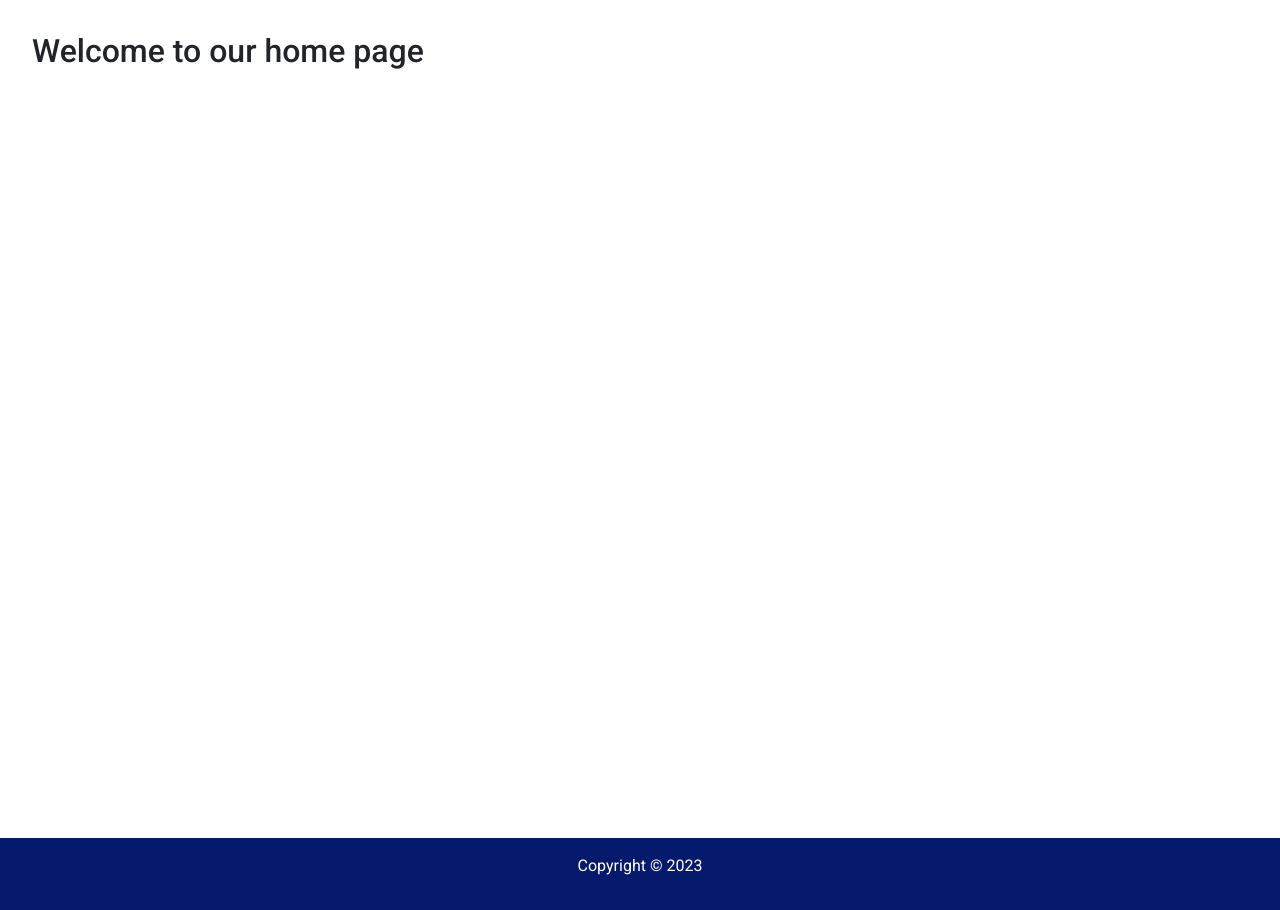
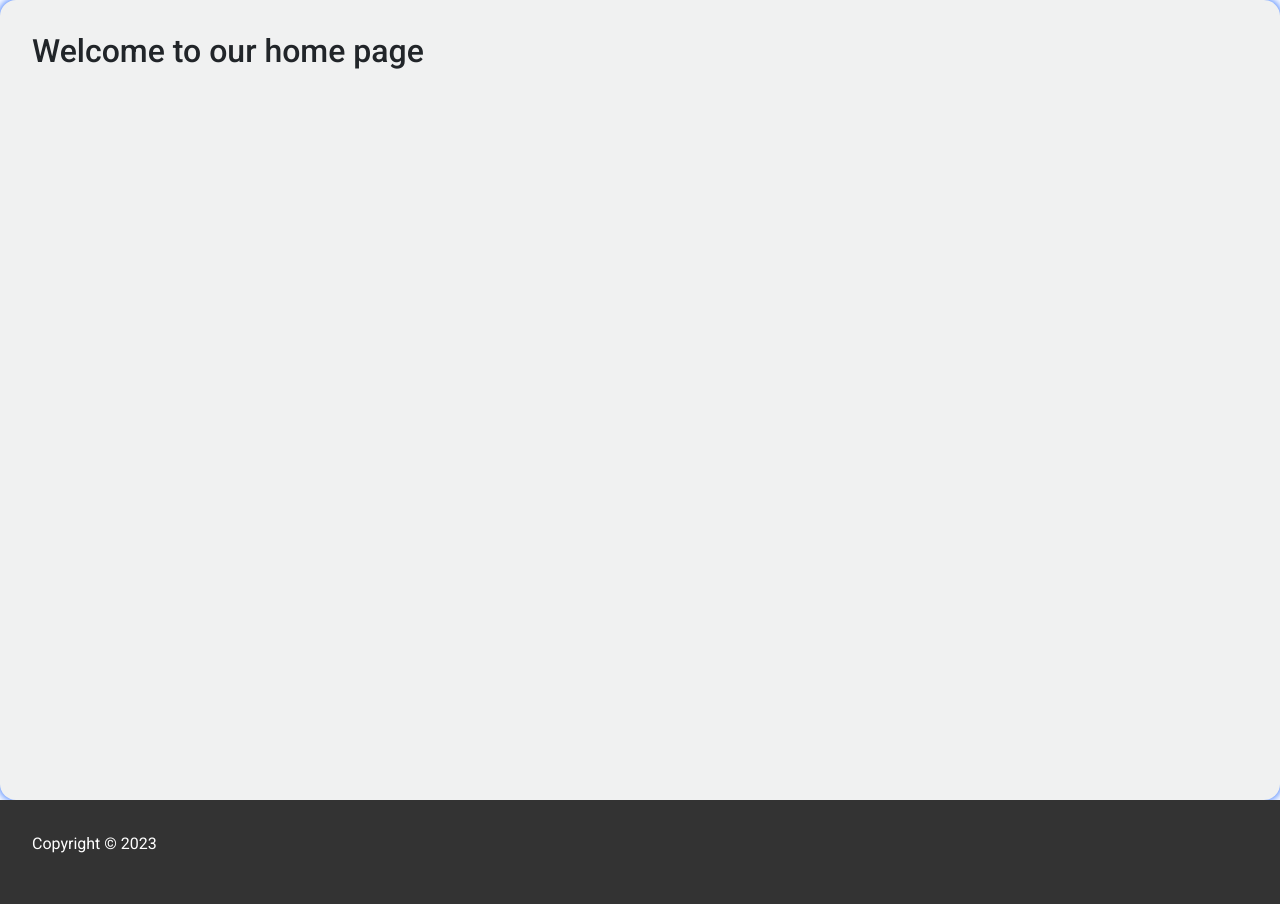
Before and after one commit to vavpan/FrontendTechnikon, an Angular app: page /home in a window 1280 px wide. Built offline with nearby package versions, Linux system fonts and the light colour scheme.

Commit message:
style added

```diff
--- a/src/app/app.component.html
+++ b/src/app/app.component.html
@@ -1,16 +1,16 @@
 <!-- Navbar -->
 <nav class="navbar" *ngIf="authenticationService.isAuthenticated()">
   <ul class="navbar-nav">
-    <li class="nav-item"><a routerLink="/home">Home</a></li>
 
-      <button mat-button [matMenuTriggerFor]="adminMenu">Administrator</button>
-      <mat-menu #adminMenu="matMenu">
-        <button mat-menu-item routerLink="/administrator-homepage">Administrator Homepage</button>
-      </mat-menu>
+    <!-- <li class="nav-item"><a routerLink="/home">Home</a></li> -->
+
+    <button mat-button routerLink="/home"> Home</button>
 
 
-
-
+    <button mat-button [matMenuTriggerFor]="adminMenu">Administrator</button>
+    <mat-menu #adminMenu="matMenu">
+      <button mat-menu-item routerLink="/administrator-homepage">Administrator Homepage</button>
+    </mat-menu>
 
     <button mat-button [matMenuTriggerFor]="propertyOwnerMenu">Property Owner</button>
     <mat-menu #propertyOwnerMenu="matMenu">
@@ -50,7 +50,7 @@
       <button mat-menu-item routerLink="/user-property-details">User Property Details</button>
       <button mat-menu-item routerLink="/user-repair-details">User Repair Details</button>
     </mat-menu>
-    <li class="nav-item"><a class="logout" (click)="logout()">Logout</a></li>
+    <button mat-button ><a class="logout" (click)="logout()"> Logout</a></button>
   </ul>
 
 </nav>
--- a/src/app/app.component.scss
+++ b/src/app/app.component.scss
@@ -6,6 +6,10 @@
   align-items: center;
   justify-content: space-between;
   padding: 1rem 2rem;
+}
+
+.navbar button {
+  color: #fff; /* to keep the text white */
 }
 
 .navbar-nav {
@@ -25,52 +29,118 @@
   text-decoration: none;
 }
 
-/* Main Content */
 .main-content {
   padding: 2rem;
+  background-color: #f0f1f1;/* add a background color */
+  border-radius: 1rem; /* add rounded corners to the content */
+  box-shadow: 0px 0px 10px rgb(0, 81, 255); /* add a subtle box shadow */
+  min-height: 100vh; /* to make sure the content takes up at least the full height of the viewport */
+  animation: fadeIn 2s ease; /* add a fade in animation */
 }
 
-/* Footer Content */
+/* Keyframes for the fade in animation */
+@keyframes fadeIn {
+  from {
+    opacity: 0;
+  }
+  to {
+    opacity: 1;
+  }
+}
+
+.main-content h1::before {
+  content: "";
+  display: block;
+  width: 50px;
+  height: 3px;
+  background-color: #333;
+  margin-bottom: 10px;
+}
+
 footer {
   width: 100%;
-  background-color: rgb(6, 26, 109);
-  color: #fff;
-  padding: 1rem;
-  text-align: center;
+  background-color: #333; /* set a background color */
+  color: #fff; /* set text color */
+  padding: 2rem; /* add padding */
+  display: flex; /* display flex container */
+  justify-content: space-between; /* distribute the elements inside the footer horizontally */
+  align-items: center; /* align the elements inside the footer vertically */
+  animation: slideUp 1s ease; /* add a slide up animation */
 }
 
-.footer-container {
-  display: flex;
-  align-items: flex-end;
-  min-height: 100vh;
+/* Add a gradient background */
+footer::before {
+  content: "";
+  position: absolute;
+  top: 0;
+  left: 0;
+  width: 100%;
+  height: 100%;
+  z-index: -1;
 }
 
-/* Dropdown */
-.nav-item .dropdown-content {
-  display: none;
-  position: absolute;
-  background-color: rgb(6, 26, 109);
+/* Add hover effect to links */
+footer a {
   color: #fff;
-  min-width: 160px;
-  box-shadow: 0px 8px 16px 0px rgba(0,0,0,0.2);
-  z-index: 1;
+  text-decoration: none;
+  transition: color 0.2s ease;
 }
 
-.nav-item:hover .dropdown-content {
-  display: block;
+footer a:hover {
+  color: #ff7e5f;
 }
 
-.nav-item .dropdown-content a {
-  color: #fff;
-  text-decoration: none;
-  padding: 0.5rem;
-  display: block;
+/* Add hover effect to icons */
+footer i {
+  font-size: 1.5rem;
+  margin-right: 1rem;
+  transition: transform 0.2s ease;
 }
 
-.nav-item .dropdown-content a:hover {
-  background-color: #6d4c41;
+footer i:hover {
+  transform: rotate(360deg);
 }
+
+/* Keyframes for the slide up animation */
+@keyframes slideUp {
+  from {
+    transform: translateY(100%);
+  }
+  to {
+    transform: translateY(0);
+  }
+}
+
 
 .logout{
   color:red;
 }
+
+
+
+
+// /* Dropdown */
+// .nav-item .dropdown-content {
+//   display: none;
+//   position: absolute;
+//   background-color: rgb(6, 26, 109);
+//   color: #fff;
+//   min-width: 160px;
+//   box-shadow: 0px 8px 16px 0px rgba(0,0,0,0.2);
+//   z-index: 1;
+// }
+
+// .nav-item:hover .dropdown-content {
+//   display: block;
+// }
+
+// .nav-item .dropdown-content a {
+//   color: #fff;
+//   text-decoration: none;
+//   padding: 0.5rem;
+//   display: block;
+// }
+
+// .nav-item .dropdown-content a:hover {
+//   background-color: #6d4c41;
+// }
--- a/src/app/components/user-repair-details/user-repair-details.component.html
+++ b/src/app/components/user-repair-details/user-repair-details.component.html
@@ -31,6 +31,8 @@
             <td>
                 <button class="update-button" (click)="onUpdateRepair(data.id)">Update</button>
                 <button class="delete-button" (click)="deleteRepair(data.id)">Delete</button>
+                <div *ngIf="message">{{ message }}</div>
+
 
               </td>
         </tr>
--- a/src/app/components/user-repair-details/user-repair-details.component.ts
+++ b/src/app/components/user-repair-details/user-repair-details.component.ts
@@ -36,7 +36,6 @@ export class UserRepairDetailsComponent implements OnInit {
         this.repairData = this.response.data ? [this.response.data] : this.response;
       },
       error: er => this.message = "Error" + er.message,
-      complete: () => this.message = "Completed..."
     });
   }
 
```
